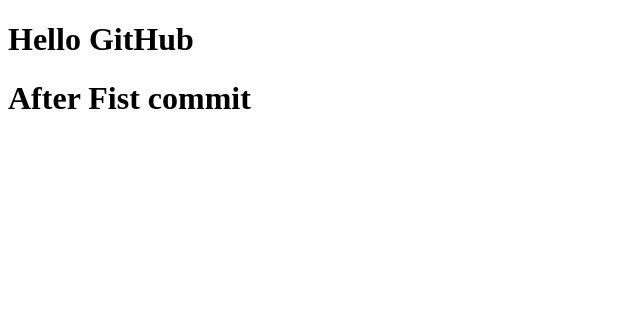
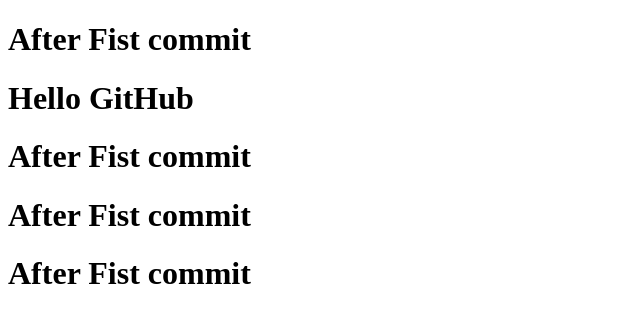
Before and after one commit to Mo-Mansour-F/Test-git-from-git-hub, a plain HTML site: page index.html in a window 1280 px wide. Shown: the whole page, without its empty margins (0-640 px from the left). Drawn offline with Linux system fonts and the light colour scheme.

Commit message:
thierd commit

```diff
--- a/index.html
+++ b/index.html
@@ -7,7 +7,15 @@
     <title>Document</title>
 </head>
 <body>
+    <h1>After Fist commit</h1>
+
+
+
     <h1>Hello GitHub</h1>
+    <h1>After Fist commit</h1>
+    <h1>After Fist commit</h1>
+
+
     <h1>After Fist commit</h1>
 </body>
 </html>
```
